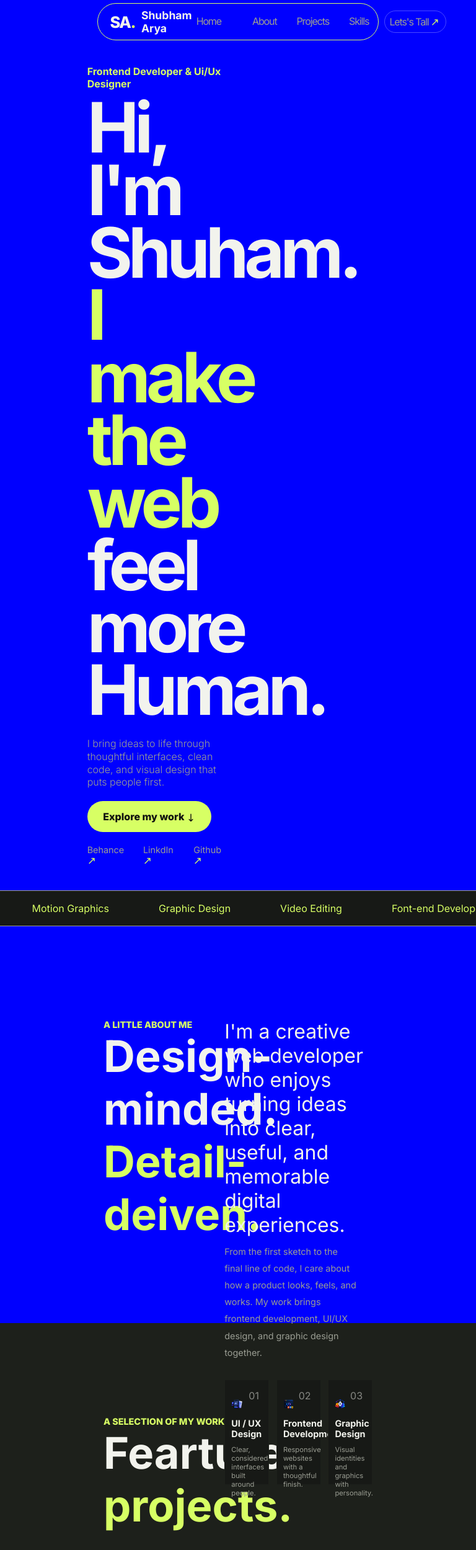
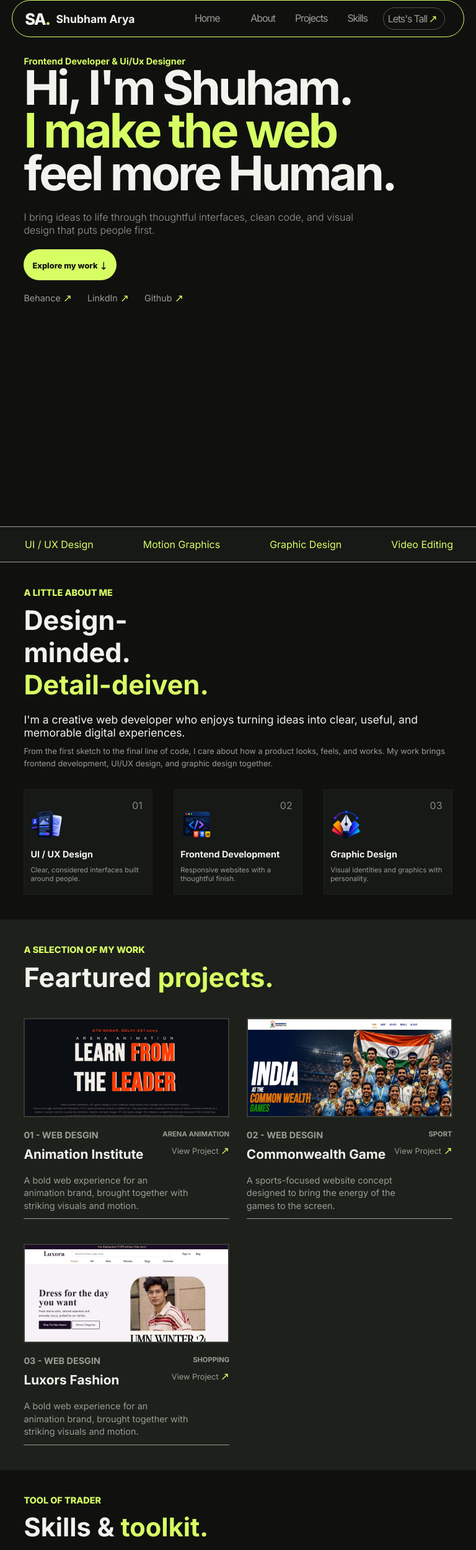
Before and after one commit to shubhamindia02-source/shubham-portfolio, a plain HTML site: page index.html in a window 768 px wide. Shown: the top 2500 px of the page at 62% size. Drawn offline with nearby package versions, Linux system fonts and the light colour scheme; some packages are replaced by stand-ins of ours; a script that the page names is missing.

Commit message:
Add files via upload

```diff
--- a/responsive.css
+++ b/responsive.css
@@ -12,17 +12,18 @@
 
     nav {
         width: 95%;
-        margin-left:2.5%;
+        margin-left: 2.5%;
     }
 
     .main-menu {
         display: none;
     }
 
-    .ham-icon{
+    .ham-icon {
         display: block;
     }
 
+    /* home section */
     #home {
         margin-top: 90px;
     }
@@ -138,19 +139,24 @@
 
     .card {
         width: 100%;
-        height: 150px;
+        /* height: 150px; */
+        height: fit-content;
+        padding-bottom: 10px;
 
     }
-    .card img{
+
+    .card img {
         width: 17%;
     }
+
+
 
     /* section 2 about banner end  */
 
 
     /* section 3 project start  */
 
-    #project{
+    #project {
         /* background-color: red; */
         padding: 0;
         padding-top: 40px;
@@ -165,31 +171,35 @@
         gap: 20px;
     }
 
-    .project-card{
+    .project-card {
         width: 100%;
         margin-bottom: 20px;
     }
+
     .image {
         height: 160px;
     }
-    .text-top h2{
+
+    .text-top h2 {
         font-size: 0.6rem;
     }
 
-    .text-top2 h2{
+    .text-top2 h2 {
         font-size: 1rem;
     }
-    .card-text p{
+
+    .card-text p {
         font-size: 0.8rem;
         width: 90%;
         margin-top: 15px;
 
     }
+
     /* section 3 project  end here */
     /* section 4 skill start here */
 
 
-    #skill{
+    #skill {
 
         padding: 0;
         padding-top: 40px;
@@ -198,24 +208,27 @@
 
     }
 
-  .skill-container  {
+    .skill-container {
         flex-direction: column;
 
 
     }
 
-    .left-skill, .right-skill{
+    .left-skill,
+    .right-skill {
         width: 100%;
 
     }
-      .left-skill h3{
+
+    .left-skill h3 {
 
         font-size: 2.6rem;
 
     }
+
     .right-skill p {
         font-size: 0.9rem;
-        margin: 15px 0 15px ;
+        margin: 15px 0 15px;
     }
 
 
@@ -224,10 +237,12 @@
         grid-template-columns: repeat(2, 1fr);
 
     }
-.icons{
+
+    .icons {
         width: 95%;
         margin: 5px;
     }
+
     .icons img {
         width: 15%;
         margin: 10px;
@@ -252,20 +267,23 @@
 
     }
 
-.talk-container p{
+    .talk-container p {
         font-size: 0.9rem;
     }
-.button{
+
+    .button {
         display: flex;
         flex-direction: column;
 
         gap: 20px;
         text-align: center;
     }
-.btn-one{
+
+    .btn-one {
         width: 100%;
     }
-.btn-sec{
+
+    .btn-sec {
         width: 100%;
         margin-left: 0;
     }
@@ -287,9 +305,188 @@
 /* ========   TABLET  (min-width:768px) and (max-width:991px)   ========*/
 @media (min-width:768px) and (max-width:991px) {
 
-    body {
-        background-color: blue;
+
+
+    header {
+        padding: 0;
     }
+
+    nav {
+        width: 95%;
+        margin-left: 2.5%;
+    }
+
+    /* home section */
+    #home {
+        margin-top: 90px;
+    }
+
+    .container {
+        width: 90%;
+        margin: auto;
+    }
+
+    .left-box {
+        width: 100%;
+
+    }
+
+    .hero-container {
+        flex-direction: column;
+    }
+
+    .area {
+        font-size: 0.9rem;
+        width: 100%;
+        padding: 0;
+
+    }
+
+    .my-name {
+        font-size: 4.8rem;
+        letter-spacing: -0.25rem;
+    }
+
+    .my-description {
+        font-size: 1rem;
+        width: 80%;
+
+    }
+
+    .hero-btn {
+        width: 150px;
+
+    }
+
+    .hero-btn a {
+        font-size: 0.8rem;
+
+    }
+
+    .right-box {
+
+        width: 100%;
+        padding-top: 50px;
+    }
+
+    .contact-3d {
+        margin-top: -50px;
+        height: 20rem;
+    }
+
+    /* hero section end here */
+
+    /* section runner banner */
+    .banner {
+        animation: slide 5s linear infinite;
+    }
+
+    /* section runner banner end  */
+    /* section 2 about banner   */
+
+    #about {
+
+        padding: 0;
+        padding-top: 40px;
+        height: fit-content;
+        padding-bottom: 40px;
+    }
+
+    .about-container {
+        flex-direction: column;
+    }
+
+    .left-about,
+    .right-about {
+        width: 100%;
+
+
+    }
+
+    .head {
+
+
+        font-size: 0.9rem;
+        margin-bottom: 10px;
+    }
+
+    .head-text {
+        font-size: 2.7rem;
+
+    }
+
+    .about-info {
+        font-size: 1.1rem;
+        margin-top: 20px;
+
+    }
+
+    .about-intro {
+        font-size: 0.8rem;
+        width: 100%;
+        line-height: 1.60em;
+    }
+
+    /* section 2 about banner end  */
+
+
+    /* section 3 project start  */
+
+    #project {
+        /* background-color: red; */
+        padding: 0;
+        padding-top: 40px;
+        height: fit-content;
+        padding-bottom: 40px;
+    }
+
+    .image {
+        height: 160px;
+    }
+
+    /* section 3 project  end here */
+    /* section 4 skill start here */
+
+    #skill {
+
+        padding: 0;
+        padding-top: 40px;
+        height: fit-content;
+        padding-bottom: 40px;
+
+    }
+
+    .skill-container {
+        flex-direction: column;
+
+
+    }
+
+    .left-skill,
+    .right-skill {
+        width: 100%;
+
+    }
+
+    .left-skill h3 {
+
+        font-size: 2.6rem;
+
+    }
+
+    .right-skill p {
+        font-size: 0.9rem;
+        margin: 15px 0 15px;
+    }
+
+
+
+
+
+
+
+
+
 
 
 }
@@ -298,9 +495,88 @@
 
 @media (min-width: 991px) and (max-width: 1199px) {
 
-    body {
-        background-color: rgb(0, 255, 34);
+
+
+
+
+    nav {
+        width: 95%;
+        margin-left: 2.5%;
+    }
+
+    #home {
+        margin-top: 90px;
+    }
+
+    .hero-container {
+        width: 90%;
+        margin: auto;
+    }
+
+    /* hero section end here */
+
+    /* section 2 about banner   */
+
+    #about {
+
+        height: fit-content;
+    }
+
+    .about-container {
+        width: 95%;
+        margin: auto;
+    }
+
+
+
+    .head {
+
+
+        font-weight: 800;
+        font-size: 0.9rem;
+
+
+    }
+
+    .head-text {
+        color: var(--text);
+        font-size: 3.2rem;
+    }
+
+
+    /* section 2 about banner end  */
+
+
+    /* section 3 project start  */
+
+
+
+    .project-container {
+        width: 95%;
+        margin: auto;
+    }
+
+    .image {
+        height: 225px;
+    }
+
+    .skill-container {
+        width: 95%;
+        margin: auto;
+    }
+
+    .icons span {
+        font-size: 0.7rem;
     }
 
 
 }
+
+
+@media (min-width:992px) {
+
+    .slide-menu {
+        display: none !important;
+    }
+
+}
--- a/style.css
+++ b/style.css
@@ -156,6 +156,7 @@ nav {
 
     background-color: #10110f;
     backdrop-filter: blur(20);
+
     /* background-color: transparent; */
 
 
@@ -387,7 +388,7 @@ nav {
 #about {
 
     padding: 50px;
-    height: 80vh;
+    height: fit-content;
     /* background-color: #d7ff64; */
 
 }
@@ -617,7 +618,7 @@ nav {
 
 #skill {
     padding: 50px;
-    height: 60vh;
+    height: fit-content;
 }
 
 .skill-container {
@@ -672,6 +673,7 @@ nav {
 
 .icons span {
     margin-left: 4px;
+    font-size: 0.7rem;
 }
 
 /* section 4 skill end here */
```
Lines whose indentation alone changed are shown as unchanged.
